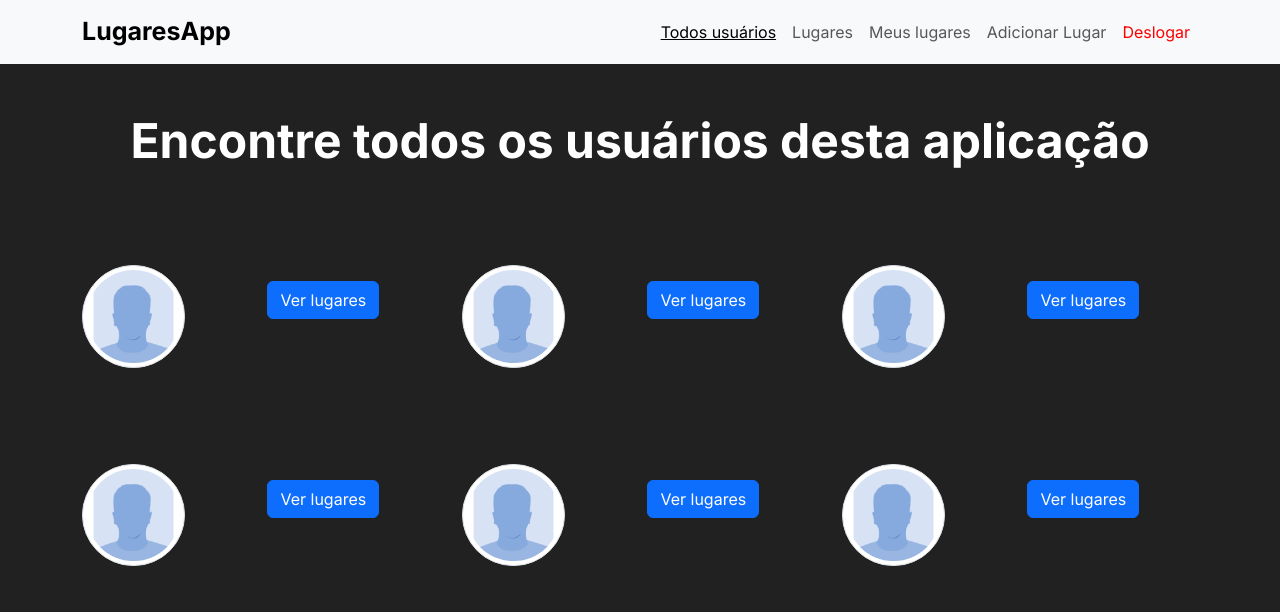
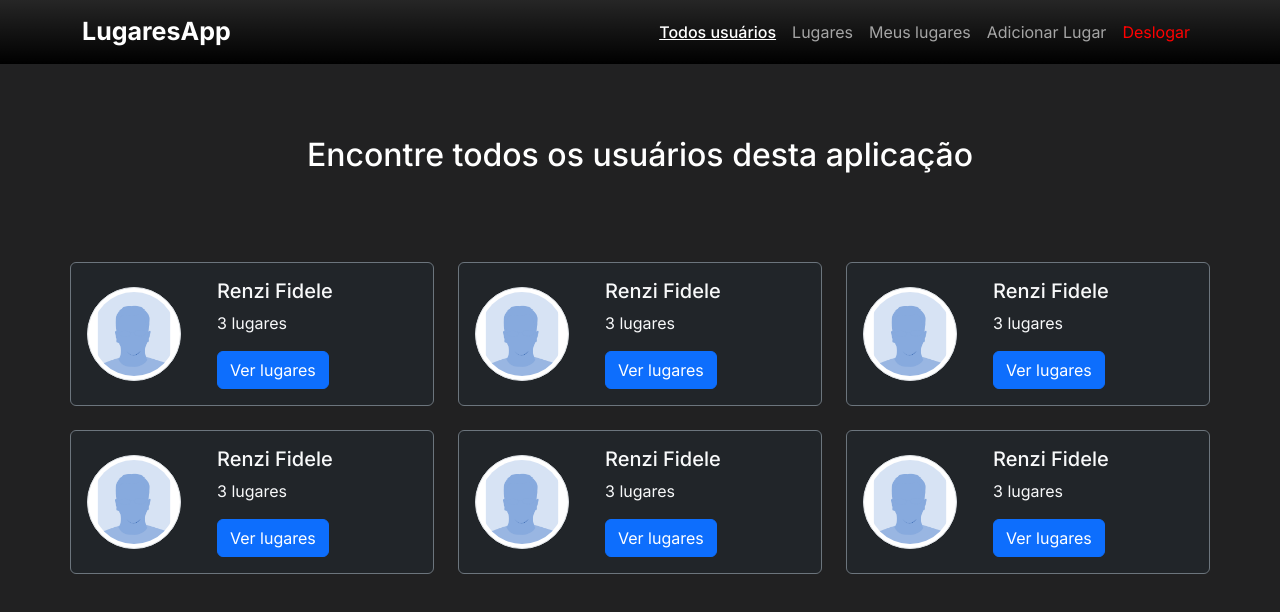
Before and after one commit to renzi-fidele-frontend/LugaresApp, a React (Vite) app: page / in a window 1280 px wide. Shown: the top 612 px of the page. Built offline with nearby package versions, Linux system fonts and the light colour scheme.

Commit message:
Melhorando o Header e avançando com o componente de Lugar

```diff
--- a/src/components/Header/Header.jsx
+++ b/src/components/Header/Header.jsx
@@ -2,14 +2,16 @@ import { useState } from "react";
 import { Container, Nav, Navbar } from "react-bootstrap";
 import { LinkContainer } from "react-router-bootstrap";
 import styles from "./Header.module.css";
+import { NavLink, useNavigate } from "react-router-dom";
 
 const Header = () => {
    const [userLogado, setUserLogado] = useState(true);
+   const navegar = useNavigate();
 
    return (
-      <Navbar expand="lg" className="bg-body-tertiary">
+      <Navbar expand="lg" className="bg-black bg-gradient  ">
          <Container>
-            <Navbar.Brand>LugaresApp</Navbar.Brand>
+            <Navbar.Brand style={{ cursor: "pointer" }}>LugaresApp</Navbar.Brand>
 
             <Navbar.Toggle aria-controls="basic-navbar-nav" />
             <Navbar.Collapse id="basic-navbar-nav">
--- a/src/components/Header/Header.module.css
+++ b/src/components/Header/Header.module.css
@@ -1,3 +1,3 @@
 #removerBtn {
-   color: red;
+   color: red !important;
 }
--- /dev/null
+++ b/src/components/Lugar/Lugar.module.css
@@ -0,0 +1,3 @@
+#ct {
+
+}
--- a/src/components/UserCard/UserCard.jsx
+++ b/src/components/UserCard/UserCard.jsx
@@ -1,21 +1,21 @@
 import React from "react";
 import styles from "./UserCard.module.css";
-import { Button, Col, Image, Row } from "react-bootstrap";
+import { Button, Card, Col, Image, Row } from "react-bootstrap";
 
 const UserCard = ({ fotoPerfil, nome, nrLugares }) => {
    return (
-      <div id={styles.ct}>
+      <Card bg="dark" text="light" border="secondary" className="p-3" id={styles.ct}>
          <Row>
-            <Col md={4}>
-               <Image roundedCircle thumbnail src={fotoPerfil} alt={`Foto de perfil de ${nome}`} />
+            <Col className="my-md-auto" md={4}>
+               <Image className="object-fit-cover" roundedCircle thumbnail src={fotoPerfil} alt={`Foto de perfil de ${nome}`} />
             </Col>
-            <Col md={8}>
-               <h5></h5>
-               <p></p>
+            <Col className="text-md-start text-sm-center ps-4" md={8}>
+               <Card.Title>{nome}</Card.Title>
+               <Card.Text>{nrLugares} lugares</Card.Text>
                <Button>Ver lugares</Button>
             </Col>
          </Row>
-      </div>
+      </Card>
    );
 };
 
--- a/src/index.css
+++ b/src/index.css
@@ -10,12 +10,22 @@ a {
 
 .nav-link.active {
    text-decoration: underline;
-   color: black;
+   color: white !important;
+   font-weight: 500 !important;
+}
+
+.nav-link {
+   color: rgb(165, 165, 165) !important;
+}
+
+.navbar-toggler {
+   background-color: rgba(255, 255, 255, 0.808) !important;
 }
 
 .navbar-brand {
    font-weight: 700 !important;
    font-size: 25px !important;
+   color: white !important;
 }
 
 img {
--- a/src/pages/Home/Home.jsx
+++ b/src/pages/Home/Home.jsx
@@ -14,18 +14,18 @@ const users = [
 
 const Home = () => {
    return (
-      <Container id={styles.ct}>
+      <div className="container-md px-4 px-md-0" id={styles.ct}>
          <Row>
             <Col className="text-center">
-               <h2 id={styles.titulo} className="display-5 mx-auto my-5 fw-bold">
+               <h2 id={styles.titulo} className="mx-auto my-5 pt-4">
                   Encontre todos os usuários desta aplicação
                </h2>
             </Col>
          </Row>
-         <Row>
+         <Row className="mt-3 g-4">
             {users.length > 0 ? (
                users.map((v, k) => (
-                  <Col className="text-center my-5" xs={12} sm={6} md={4} key={k}>
+                  <Col className="text-center" xs={12} sm={6} xl={4} key={k}>
                      <UserCard fotoPerfil={v.photoURL} nome={v.nome} nrLugares={v.nrLugares} />
                   </Col>
                ))
@@ -35,7 +35,7 @@ const Home = () => {
                </Col>
             )}
          </Row>
-      </Container>
+      </div>
    );
 };
 
--- a/src/pages/Home/Home.module.css
+++ b/src/pages/Home/Home.module.css
@@ -1,3 +1,11 @@
 #ct {
    color: white !important;
 }
+
+#titulo {
+
+}
+
+@media screen {
+
+}
```
Also changed, not shown: src/components/Lugar/Lugar.jsx (added, +18 -0 lines).
